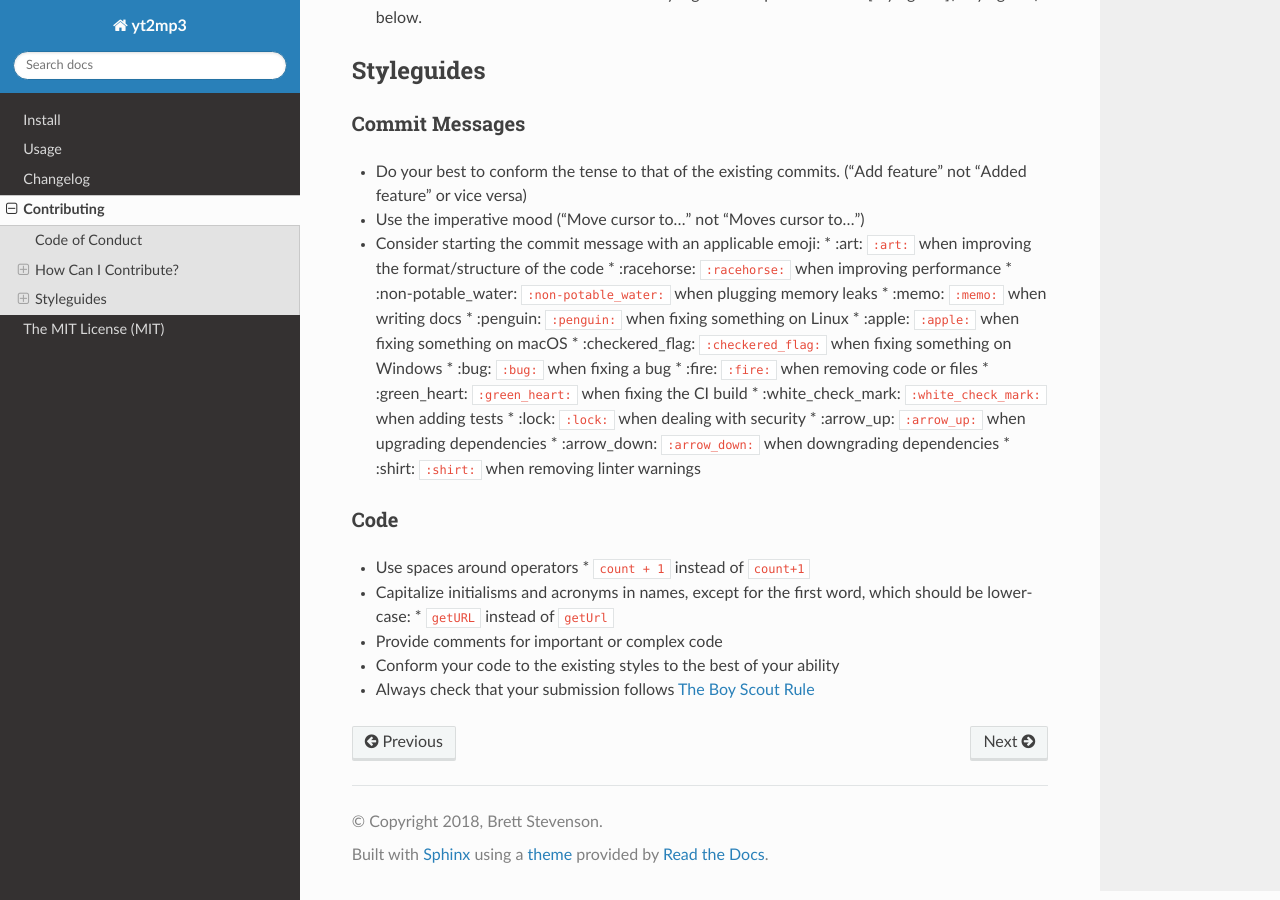
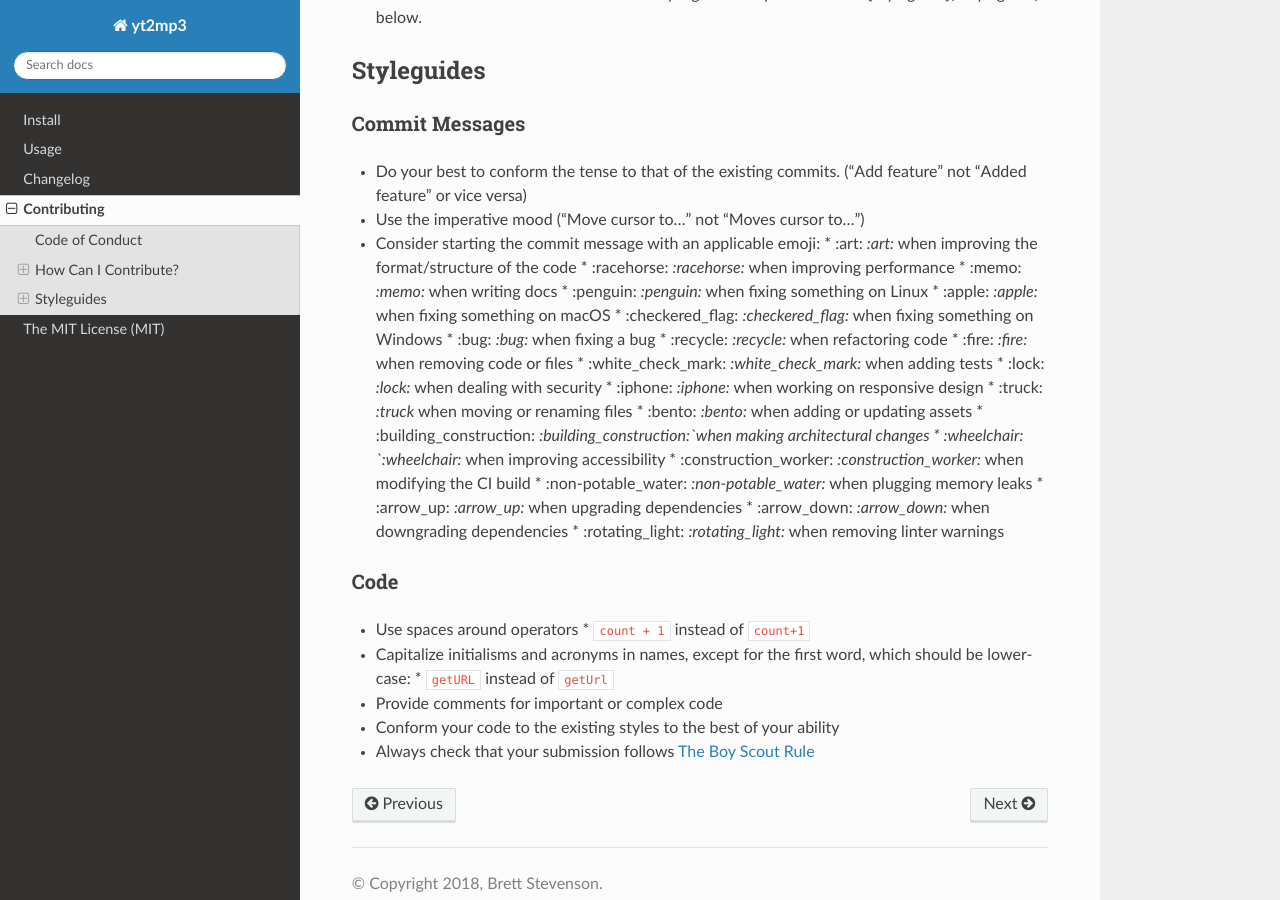
Before and after one commit to tterb/yt2mp3, a Sphinx documentation site: the page built from docs/contributing.rst, in a window 1280 px wide and 900 px high, scrolled down 1328 px. Built offline with Sphinx 7.4.7 and the Read the Docs theme 2.0.0, drawn with Linux system fonts in a browser that asks for light colours.

Commit message:
:books: Update program documentation

```diff
--- a/docs/contributing.rst
+++ b/docs/contributing.rst
@@ -59,21 +59,27 @@ Commit Messages
 * Do your best to conform the tense to that of the existing commits. ("Add feature" not "Added feature" or vice versa)
 * Use the imperative mood ("Move cursor to..." not "Moves cursor to...")
 * Consider starting the commit message with an applicable emoji:
-  * :art: ``:art:`` when improving the format/structure of the code
-  * :racehorse: ``:racehorse:`` when improving performance
-  * :non-potable_water: ``:non-potable_water:`` when plugging memory leaks
-  * :memo: ``:memo:`` when writing docs
-  * :penguin: ``:penguin:`` when fixing something on Linux
-  * :apple: ``:apple:`` when fixing something on macOS
-  * :checkered_flag: ``:checkered_flag:`` when fixing something on Windows
-  * :bug: ``:bug:`` when fixing a bug
-  * :fire: ``:fire:`` when removing code or files
-  * :green_heart: ``:green_heart:`` when fixing the CI build
-  * :white_check_mark: ``:white_check_mark:`` when adding tests
-  * :lock: ``:lock:`` when dealing with security
-  * :arrow_up: ``:arrow_up:`` when upgrading dependencies
-  * :arrow_down: ``:arrow_down:`` when downgrading dependencies
-  * :shirt: ``:shirt:`` when removing linter warnings
+  * :art: `:art:` when improving the format/structure of the code
+  * :racehorse: `:racehorse:` when improving performance
+  * :memo: `:memo:` when writing docs
+  * :penguin: `:penguin:` when fixing something on Linux
+  * :apple: `:apple:` when fixing something on macOS
+  * :checkered_flag: `:checkered_flag:` when fixing something on Windows
+  * :bug: `:bug:` when fixing a bug
+  * :recycle: `:recycle:` when refactoring code
+  * :fire: `:fire:` when removing code or files
+  * :white_check_mark: `:white_check_mark:` when adding tests
+  * :lock: `:lock:` when dealing with security
+  * :iphone: `:iphone:` when working on responsive design
+  * :truck: `:truck` when moving or renaming files
+  * :bento: `:bento:` when adding or updating assets
+  * :building_construction: `:building_construction:`when making architectural changes
+  * :wheelchair: `:wheelchair:` when improving accessibility
+  * :construction_worker: `:construction_worker:` when modifying the CI build
+  * :non-potable_water: `:non-potable_water:` when plugging memory leaks
+  * :arrow_up: `:arrow_up:` when upgrading dependencies
+  * :arrow_down: `:arrow_down:` when downgrading dependencies
+  * :rotating_light: `:rotating_light:` when removing linter warnings
 
 Code
 -------
```
Also changed, not shown: docs/CONTRIBUTING.md (+10 -3 lines).
